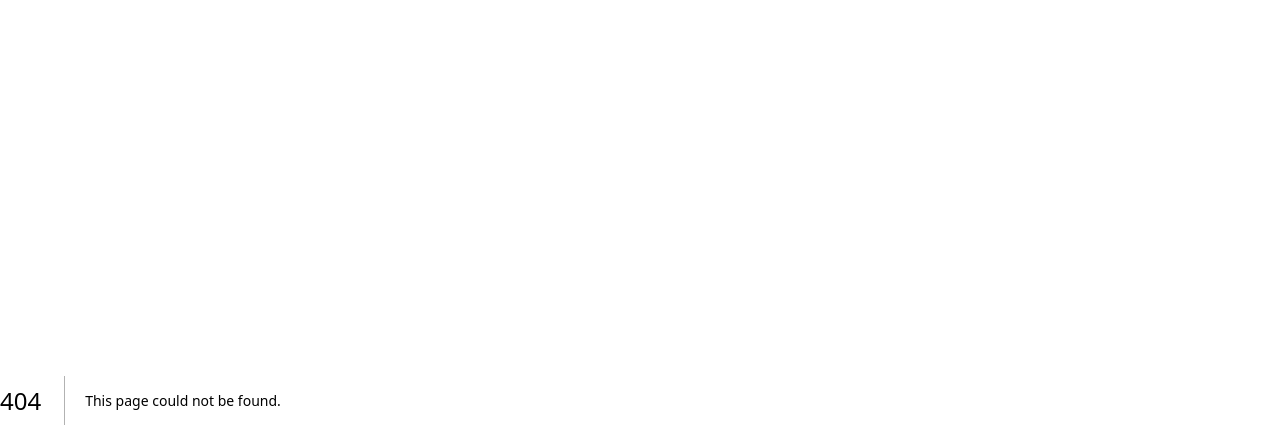
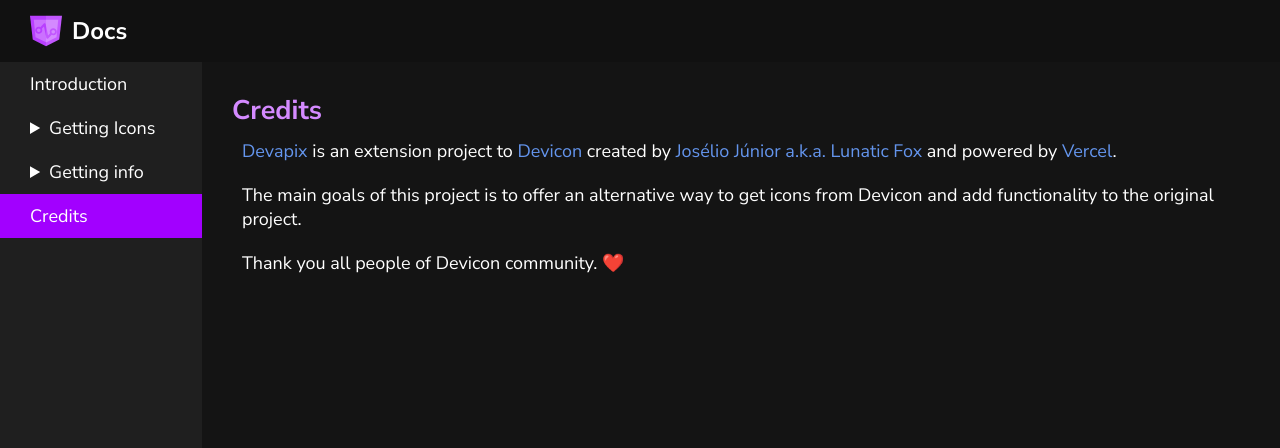
Before and after one commit to lunatic-fox/devapix, a Next.js app: page /docs/credits in a window 1280 px wide. Before the commit this address had no page. Shown: the top 448 px of the page. Built offline with nearby package versions, Linux system fonts and the light colour scheme.

Commit message:
Add Credits to Docs

```diff
--- a/src/app/components/Docs/index.module.css
+++ b/src/app/components/Docs/index.module.css
@@ -54,6 +54,14 @@
   width: 100%;
   display: grid;
   grid-template-rows: min-content auto auto;
+}
+
+.articleWrapper a {
+  color: #6495ed
+}
+
+.articleWrapper a:hover {
+  color: #bf64ed
 }
 
 .sidebar {
@@ -129,7 +137,7 @@
   max-width: 300px;
   border: none;
   background: #7d7d7d;
-  color: #ffffff;
+  color: #fff;
   height: fit-content;
   padding: 10px 15px;
   margin: 10px 5px;
--- a/src/app/components/Docs/index.tsx
+++ b/src/app/components/Docs/index.tsx
@@ -111,6 +111,9 @@
               })
             }
           </details>
+          <Link href='/docs/credits'>
+            <section className={hightlight('/docs/credits')}>Credits</section>
+          </Link>
         </aside>
         <section className={styles.articleWrapper}>
           <article className={styles.article}>{children}</article>
--- /dev/null
+++ b/src/app/docs/credits/page.tsx
@@ -0,0 +1,20 @@
+import Code from '@/app/components/Code'
+import Docs from '@/app/components/Docs'
+import Link from 'next/link'
+
+export default function Page() {
+  return (
+    <Docs refs={{ currentDocHref: '/docs/credits' }}>
+      <h2>Credits</h2>
+      <p>
+      <Link href='https://github.com/lunatic-fox/devapix'>Devapix</Link> is an extension project to <Link href='https://github.com/devicons/devicon/'>Devicon</Link> created by <Link href='https://github.com/lunatic-fox'>Josélio Júnior a.k.a. Lunatic Fox</Link> and powered by <Link href='https://vercel.com/'>Vercel</Link>.
+      </p>
+      <p>
+        The main goals of this project is to offer an alternative way to get icons from Devicon and add functionality to the original project.
+      </p>
+      <p>
+        Thank you all people of Devicon community. ❤️
+      </p>
+    </Docs>
+  )
+}
```
